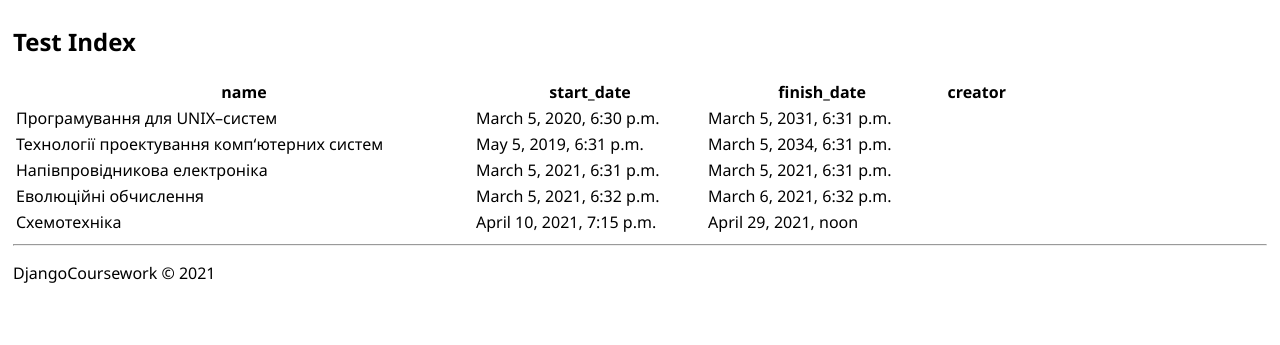
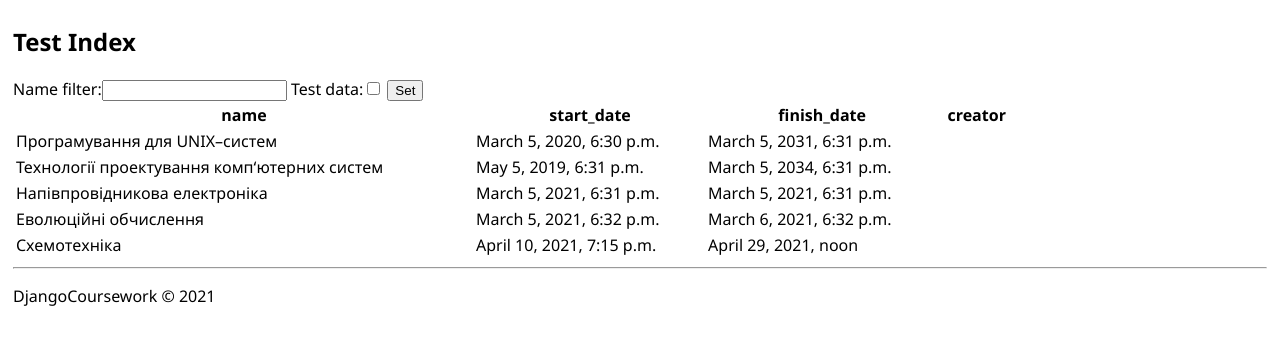
Before and after one commit to MorriganR/DjangoCoursework, a Django app: page / in a window 1280 px wide. Shown: the part 47-392 px from the top of the page. Run offline with Django 3.2, Linux system fonts and the light colour scheme; data comes from the database, SQL or seed files in the repository.

Commit message:
play around Django Form: add simple filter for Course.name

```diff
--- /dev/null
+++ b/gausscourse/forms.py
@@ -0,0 +1,5 @@
+from django import forms
+
+class FilterForm(forms.Form):
+    name_filter = forms.CharField(max_length=100, required=False)
+    test_data = forms.BooleanField(required=False)
--- a/gausscourse/templates/gausscourse/index.html
+++ b/gausscourse/templates/gausscourse/index.html
@@ -1,6 +1,11 @@
 {% extends 'gausscourse/base.html' %}
 {% block title %} Test Index {% endblock %}
 {% block content %}
+<form action="/" method="post">
+  {% csrf_token %}
+  {{ form }}
+  <input type="submit" value="Set">
+</form>
 {% if course_list %}
 <table style="width:80%">
   <tr>
--- a/gausscourse/views.py
+++ b/gausscourse/views.py
@@ -4,6 +4,7 @@ from django.shortcuts import render
 
 from django.http import HttpResponse
 from .models import Course
+from .forms import FilterForm
 from django.contrib.auth.models import User
 from django.contrib.auth.decorators import login_required
 
@@ -16,8 +17,17 @@ def home(request):
 
 def index(request):
     """return HttpResponse("Hello, world. You're at the polls index.")"""
-    course_list = Course.objects.all()
-    context = {'course_list': course_list}
+    if request.method == 'POST':
+        form = FilterForm(request.POST)
+        if form.is_valid():
+            name_filter = form.cleaned_data['name_filter']
+            course_list = Course.objects.filter(name__icontains = name_filter)
+        else:
+            course_list = Course.objects.all()
+    else:
+        form = FilterForm()
+        course_list = Course.objects.all()
+    context = {'course_list': course_list, 'form': form}
     return render(request, 'gausscourse/index.html', context)
 
 def test(request):
```
